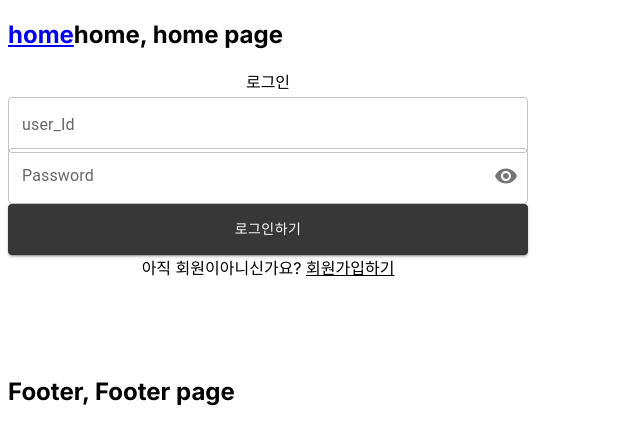
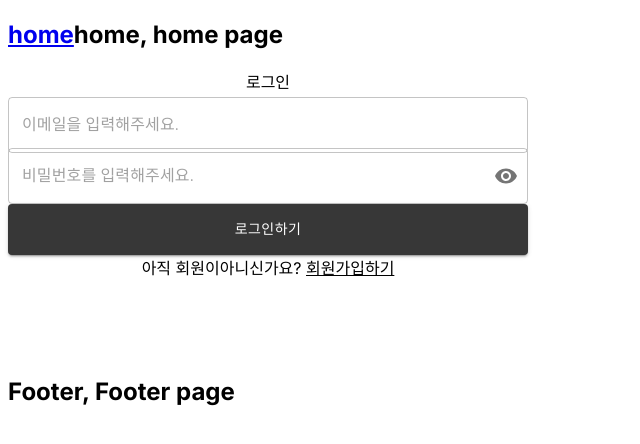
Before and after one commit to C-DYoung/project_ex, a Next.js app: page /login in a window 1280 px wide. Shown: the top 444 px of the page, without its empty margins (0-640 px from the left). Built offline with nearby package versions, Linux system fonts and the light colour scheme.

Commit message:
style : login pw lavbel 제거

```diff
--- a/src/app/login/page.js
+++ b/src/app/login/page.js
@@ -30,11 +30,10 @@ export default function InputAdornments() {
                 </FormControl>
 
                 <FormControl sx={{ width: '520px', height: '51px'}}>
-                    <TextField id="outlined-basic" label="user_Id" variant="outlined" />
+                    <TextField id="outlined-adornment-userId" variant="outlined" placeholder='이메일을 입력해주세요.' />
                 </FormControl>
 
                 <FormControl sx={{ width: '520px', height: '56px'}} variant="outlined">
-                    <InputLabel htmlFor="outlined-adornment-password">Password</InputLabel>
                     <OutlinedInput
                         id="outlined-adornment-password"
                         type={showPassword ? 'text' : 'password'}
@@ -50,7 +49,7 @@ export default function InputAdornments() {
                                 </IconButton>
                             </InputAdornment>
                         }
-                        label="Password"
+                        placeholder='비밀번호를 입력해주세요.'
                     />
                 </FormControl>
             </div>
```
